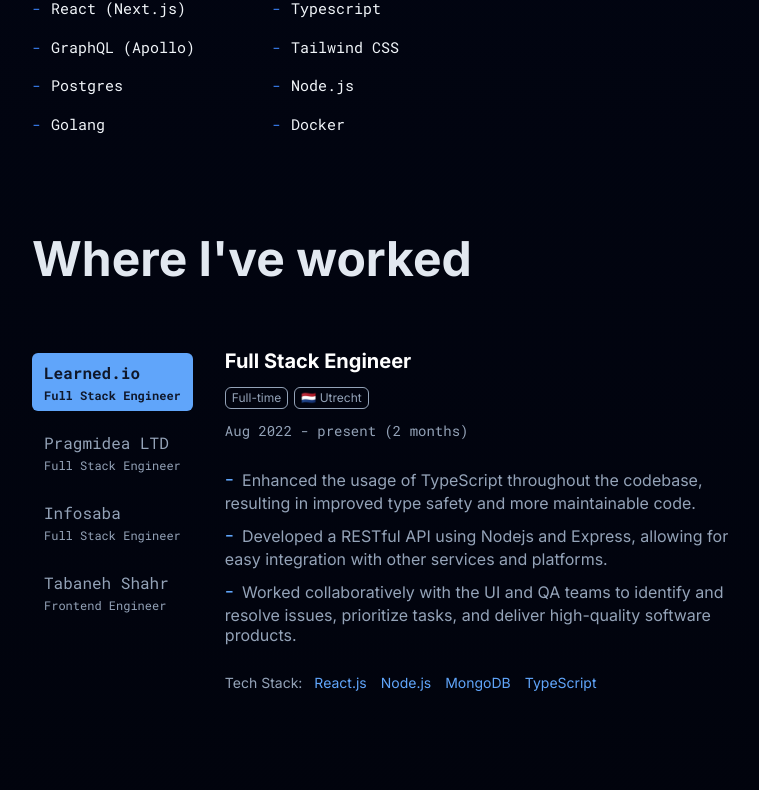
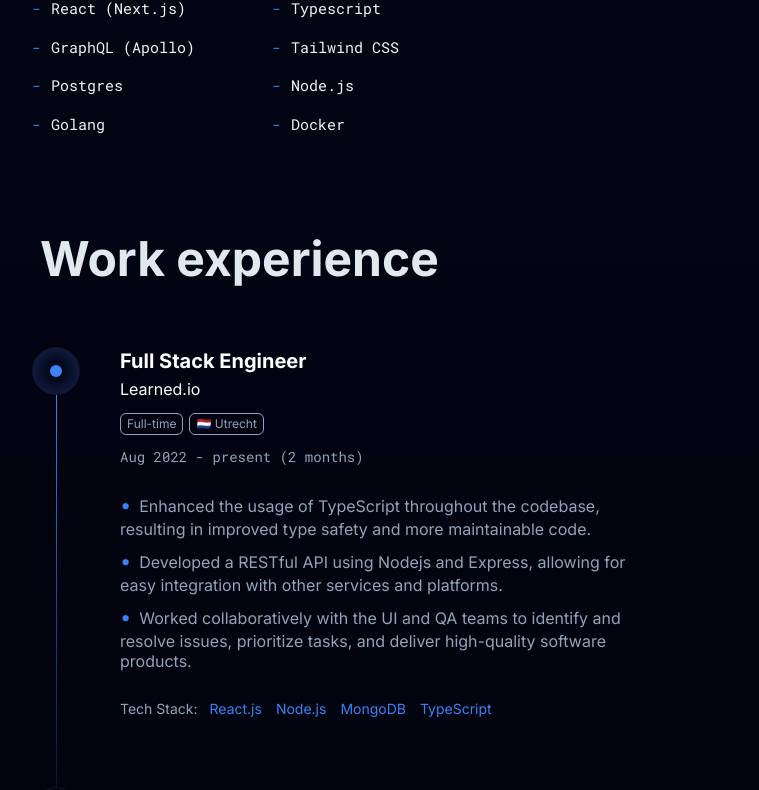
Before and after one commit to MattRoseDev/portfolio, a Next.js app: page / in a window 1280 px wide. Shown: the part 1379-2169 px from the top of the page, without its empty margins (96-855 px from the left). Built offline with nearby package versions, Linux system fonts and the light colour scheme; what prettier-plugin-tailwindcss would draw is missing.

Commit message:
refactor(Experience): improve styles

```diff
--- a/src/features/Experience/Experience.module.css
+++ b/src/features/Experience/Experience.module.css
@@ -1,48 +1,55 @@
 .wrapper {
-  @apply w-full max-w-5xl px-5 pt-14 lg:px-0 lg:pt-20;
+  @apply w-full max-w-5xl pl-2 pr-3 pt-14 lg:px-0 lg:pt-20;
 
-  & .tabGroup {
-    @apply flex flex-col lg:flex-row;
+  & .experience {
+    & .section {
+      @apply relative flex flex-row gap-2;
 
-    & .tabList {
-      @apply flex lg:flex-col lg:items-start;
-      @apply w-full space-x-4 overflow-scroll lg:w-fit lg:space-x-0;
-
-      & .tabWrapper {
-        @apply w-fit whitespace-nowrap py-1.5 text-left text-gray-400 lg:w-full;
-        @apply outline-none;
-
-        & .tab {
-          @apply flex flex-col;
-          @apply rounded-md px-2 py-1 font-mono lg:px-3 lg:py-2;
-          @apply text-current lg:hover:bg-gray-800;
-          @apply transition-all duration-500;
-
-          & .company {
-            @apply text-[13px] font-bold;
+      & .line {
+        @apply absolute bottom-0 left-[1rem] top-4 w-px bg-gray-900 md:left-[1.5rem] md:top-10;
       }
 
-          & .role {
-            @apply mt-0.5 hidden text-xs lg:inline-block;
+      & .circle {
+        @apply flex items-center justify-center;
+        @apply relative h-8 w-8 rounded-full md:h-12 md:w-12;
+        @apply border border-gray-900 bg-gray-950;
+
+        & .dot {
+          @apply h-2 w-2 rounded-full bg-gray-600 md:h-3 md:w-3;
         }
       }
 
-        &.selected .tab {
-          @apply bg-primary-400 font-bold text-gray-900;
-          @apply transition-all duration-500;
+      &:first-child {
+        & .line {
+          @apply bg-gradient-to-t from-gray-900 to-primary-500;
+        }
+
+        & .circle {
+          background: radial-gradient(circle, #020617 20%, #172554 100%);
+
+          & .dot {
+            @apply relative bg-primary-500;
+          }
+
+          & .ping {
+            @apply absolute inline-flex h-[50%] w-[50%] animate-ping rounded-full bg-primary-400 opacity-75;
           }
         }
       }
 
-    & .tabPanel {
+      & .job {
         @apply flex flex-col;
-      @apply mt-2 lg:ml-8 lg:mt-0;
+        @apply mb-16 lg:ml-8;
 
         & .head {
           @apply flex flex-col items-start space-y-3;
 
+          & .company {
+            @apply mt-0.5;
+          }
+
           & .role {
-          @apply flex flex-wrap items-center text-xl font-bold;
+            @apply text-xl font-bold;
           }
 
           & .labels {
@@ -63,7 +70,7 @@
           @apply mb-6 mt-6 lg:mb-3;
           & .description {
             @apply leading-[1.25rem] text-gray-400 md:w-[32rem];
-          @apply before:pr-2 before:text-xl before:text-primary-400 before:content-["-"];
+            @apply before:pr-2 before:text-xl before:text-primary-500 before:content-["•"];
           }
         }
 
@@ -76,19 +83,10 @@
           }
 
           & .item {
-          @apply pr-3.5 text-primary-400;
-        }
-      }
-
-      & .enterTransition {
-        @apply transition-opacity duration-500;
-      }
-      & .enterFromTransition {
-        @apply opacity-0;
-      }
-      & .enterToTransition {
-        @apply opacity-100;
+            @apply pr-3.5 text-primary-500;
           }
         }
       }
     }
+  }
+}
--- a/src/features/Experience/Experience.tsx
+++ b/src/features/Experience/Experience.tsx
@@ -1,52 +1,38 @@
 import classNames from "classnames";
 import { v4 as uuid } from "uuid";
-import { Tab, Transition } from "@headlessui/react";
 import styles from "./Experience.module.css";
 import { Section, Title } from "@/components/Section";
 import { JOBS } from "@/constants";
 import { formatJobDate } from "@/utils";
 import isEmpty from "lodash/isEmpty";
+import size from "lodash/size";
 
 export function Experience() {
   return (
     <Section id="experience" className={styles.wrapper}>
-      <Title>Where I&apos;ve worked</Title>
+      <Title className="ml-2">Work experience</Title>
 
-      <Tab.Group>
-        <div className={styles.tabGroup}>
-          <Tab.List className={styles.tabList}>
-            {JOBS.map(({ company, role }) => (
-              <Tab
-                key={uuid()}
-                className={({ selected }) =>
-                  selected
-                    ? classNames(styles.tabWrapper, styles.selected)
-                    : classNames(styles.tabWrapper)
-                }
-              >
-                <span className={styles.tab}>
-                  <span>{company}</span>
-                  <span className={styles.role}>{role}</span>
+      <div className={styles.experience}>
+        {JOBS.map(
+          (
+            { company, role, labels, dates, descriptions, techStack },
+            index,
+          ) => (
+            <div key={`${company}-${role}`} className={styles.section}>
+              <div>
+                {size(JOBS) - 1 > index && <div className={styles.line} />}
+                <div className={styles.circle}>
+                  <div className={classNames(styles.dot)} />
+                  {!index && <div className={classNames(styles.ping)} />}
+                </div>
+              </div>
+
+              <div className={styles.job}>
+                <div className={styles.head}>
+                  <span>
+                    <div className={styles.role}>{role}</div>
+                    <div className={styles.company}>{company}</div>
                   </span>
-              </Tab>
-            ))}
-          </Tab.List>
-          <Tab.Panels>
-            {JOBS.map(
-              ({ company, role, labels, dates, descriptions, techStack }) => (
-                <Tab.Panel
-                  key={`${company}-${role}`}
-                  className={styles.tabPanel}
-                >
-                  {({ selected }) => (
-                    <Transition
-                      show={selected}
-                      enter={styles.enterTransition}
-                      enterFrom={styles.enterFromTransition}
-                      enterTo={styles.enterToTransition}
-                    >
-                      <div className={styles.head}>
-                        <div className={styles.role}>{role}</div>
                   <div className={styles.labels}>
                     {!!labels?.length &&
                       labels.map(label => (
@@ -55,9 +41,7 @@ export function Experience() {
                         </div>
                       ))}
                   </div>
-                        <small className={styles.date}>
-                          {formatJobDate(dates)}
-                        </small>
+                  <small className={styles.date}>{formatJobDate(dates)}</small>
                 </div>
                 {!isEmpty(descriptions) && (
                   <div className={styles.descriptions}>
@@ -78,14 +62,11 @@ export function Experience() {
                     </div>
                   ))}
                 </div>
-                    </Transition>
-                  )}
-                </Tab.Panel>
+              </div>
+            </div>
           ),
         )}
-          </Tab.Panels>
       </div>
-      </Tab.Group>
     </Section>
   );
 }
```
Lines whose indentation alone changed are shown as unchanged.
